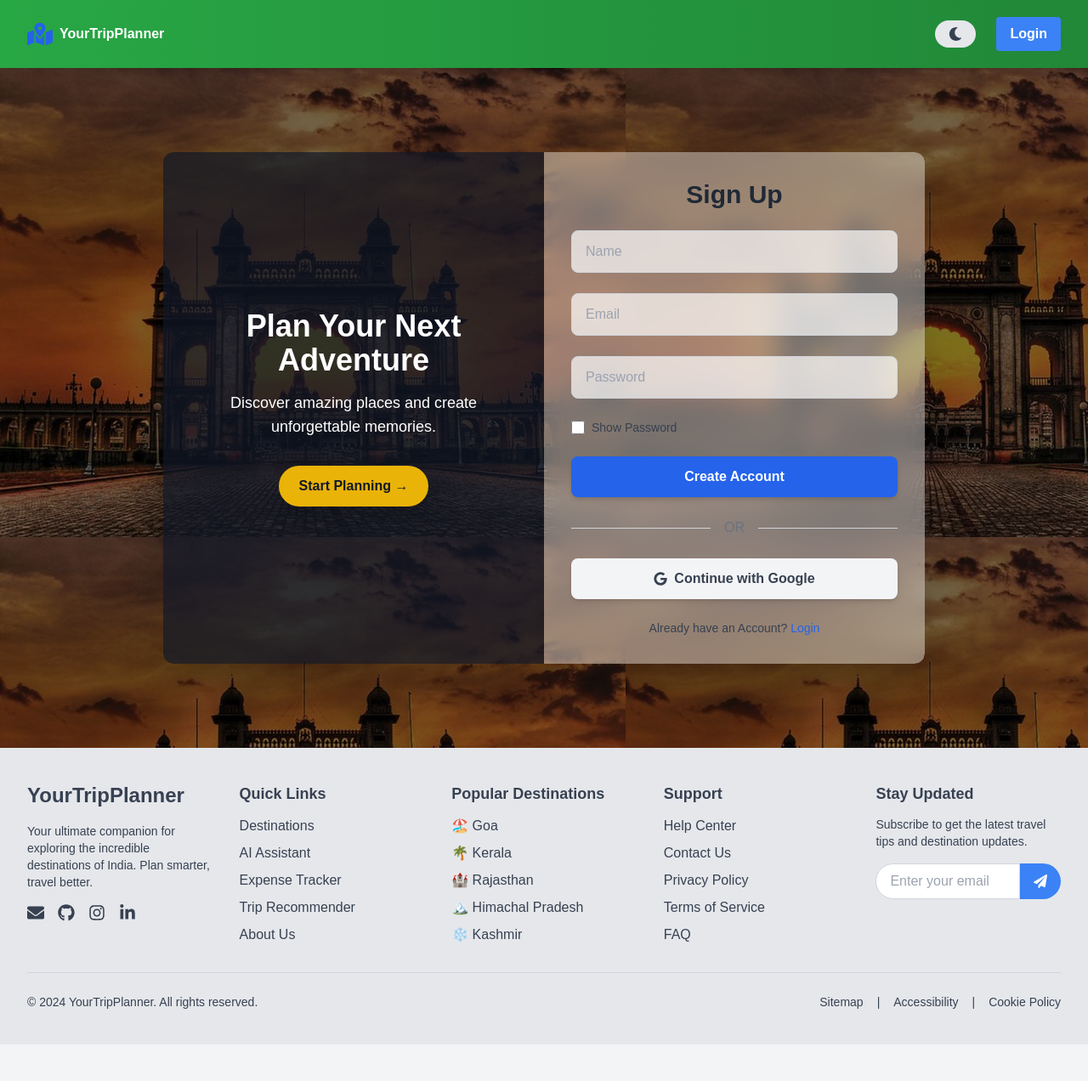
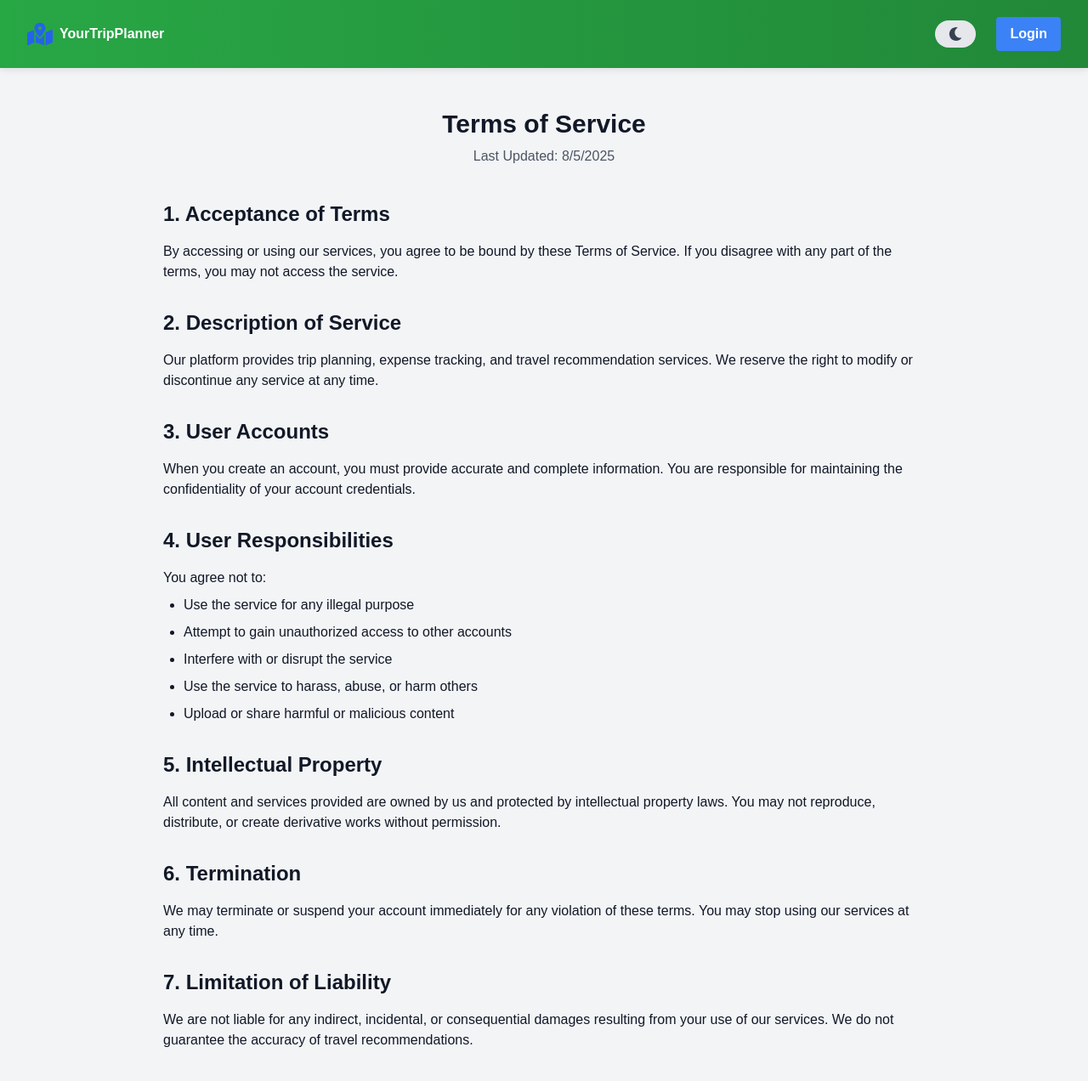
Before and after one commit to code-well0/trip-planner, a React (Create React App) app: page /terms in a window 1280 px wide. Before the commit this address led to /. Shown: the top 1272 px of the page at 85% size. Before the commit the page ends 1229 px from the top, so only its background shows below. Built offline with nearby package versions, Linux system fonts and the light colour scheme.

Commit message:
Terms of Service page

```diff
--- a/src/App.js
+++ b/src/App.js
@@ -11,7 +11,7 @@ import Login from "./pages/login";
 import { ToastContainer } from "react-toastify";
 import "react-toastify/dist/ReactToastify.css";
 import TripRecommender from "./pages/TripRecommender";
-
+import TermsOfService from "./pages/terms";
 
 import "./index.css";
 import Footer from "./Components/Footer";
@@ -44,6 +44,7 @@ function App() {
           <Route path="/expenses" element={isLoggedIn ? <ExpenseTracker /> : <Navigate to="/login" />} />
           <Route path="/api/chat" element={isLoggedIn ? <ChatBot /> : <Navigate to="/login" />} />
           <Route path="/TripRecommender" element={isLoggedIn ? <TripRecommender /> : <Navigate to="/login" />} />
+          <Route path="/terms" element={ <TermsOfService/>} />
           <Route path="*" element={<Navigate to="/" />} />
         </Routes>
       </div>
--- /dev/null
+++ b/src/pages/terms.jsx
@@ -0,0 +1,99 @@
+import React from 'react';
+import { Link } from 'react-router-dom';
+import { useTheme } from '../contexts/ThemeContext';
+
+const TermsOfService = () => {
+  const { theme } = useTheme();
+
+  return (
+    <div className={`min-h-screen py-12 px-4 sm:px-6 lg:px-8 transition-colors duration-300 ${theme === 'dark' ? 'bg-gray-900 text-gray-100' : 'bg-gray-100 text-gray-900'}`}>
+      <div className="max-w-4xl mx-auto">
+        <div className="text-center mb-10">
+          <h1 className="text-3xl font-bold mb-2">Terms of Service</h1>
+          <p className={`${theme === 'dark' ? 'text-gray-400' : 'text-gray-600'}`}>Last Updated: {new Date().toLocaleDateString()}</p>
+        </div>
+
+        <div className={`prose ${theme === 'dark' ? 'prose-invert' : ''} max-w-none`}>
+          <section className="mb-8">
+            <h2 className="text-2xl font-semibold mb-4">1. Acceptance of Terms</h2>
+            <p>
+              By accessing or using our services, you agree to be bound by these Terms of Service. If you disagree with any part of the terms, you may not access the service.
+            </p>
+          </section>
+
+          <section className="mb-8">
+            <h2 className="text-2xl font-semibold mb-4">2. Description of Service</h2>
+            <p>
+              Our platform provides trip planning, expense tracking, and travel recommendation services. We reserve the right to modify or discontinue any service at any time.
+            </p>
+          </section>
+
+          <section className="mb-8">
+            <h2 className="text-2xl font-semibold mb-4">3. User Accounts</h2>
+            <p>
+              When you create an account, you must provide accurate and complete information. You are responsible for maintaining the confidentiality of your account credentials.
+            </p>
+          </section>
+
+          <section className="mb-8">
+            <h2 className="text-2xl font-semibold mb-4">4. User Responsibilities</h2>
+            <p>You agree not to:</p>
+            <ul className="list-disc pl-6 space-y-2 mt-2">
+              <li>Use the service for any illegal purpose</li>
+              <li>Attempt to gain unauthorized access to other accounts</li>
+              <li>Interfere with or disrupt the service</li>
+              <li>Use the service to harass, abuse, or harm others</li>
+              <li>Upload or share harmful or malicious content</li>
+            </ul>
+          </section>
+
+          <section className="mb-8">
+            <h2 className="text-2xl font-semibold mb-4">5. Intellectual Property</h2>
+            <p>
+              All content and services provided are owned by us and protected by intellectual property laws. You may not reproduce, distribute, or create derivative works without permission.
+            </p>
+          </section>
+
+          <section className="mb-8">
+            <h2 className="text-2xl font-semibold mb-4">6. Termination</h2>
+            <p>
+              We may terminate or suspend your account immediately for any violation of these terms. You may stop using our services at any time.
+            </p>
+          </section>
+
+          <section className="mb-8">
+            <h2 className="text-2xl font-semibold mb-4">7. Limitation of Liability</h2>
+            <p>
+              We are not liable for any indirect, incidental, or consequential damages resulting from your use of our services. We do not guarantee the accuracy of travel recommendations.
+            </p>
+          </section>
+
+          <section className="mb-8">
+            <h2 className="text-2xl font-semibold mb-4">8. Changes to Terms</h2>
+            <p>
+              We may modify these terms at any time. We will notify users of significant changes through our platform or via email.
+            </p>
+          </section>
+
+          <section className="mb-8">
+            <h2 className="text-2xl font-semibold mb-4">9. Governing Law</h2>
+            <p>
+              These terms shall be governed by the laws of the jurisdiction where our company is registered, without regard to its conflict of law provisions.
+            </p>
+          </section>
+
+          <div className="mt-12 text-center">
+            <Link
+              to="/"
+              className={`inline-block px-6 py-2 rounded-lg ${theme === 'dark' ? 'bg-blue-600 hover:bg-blue-700' : 'bg-blue-500 hover:bg-blue-600'} text-white transition-colors duration-300`}
+            >
+              Back to Home
+            </Link>
+          </div>
+        </div>
+      </div>
+    </div>
+  );
+};
+
+export default TermsOfService;
```
